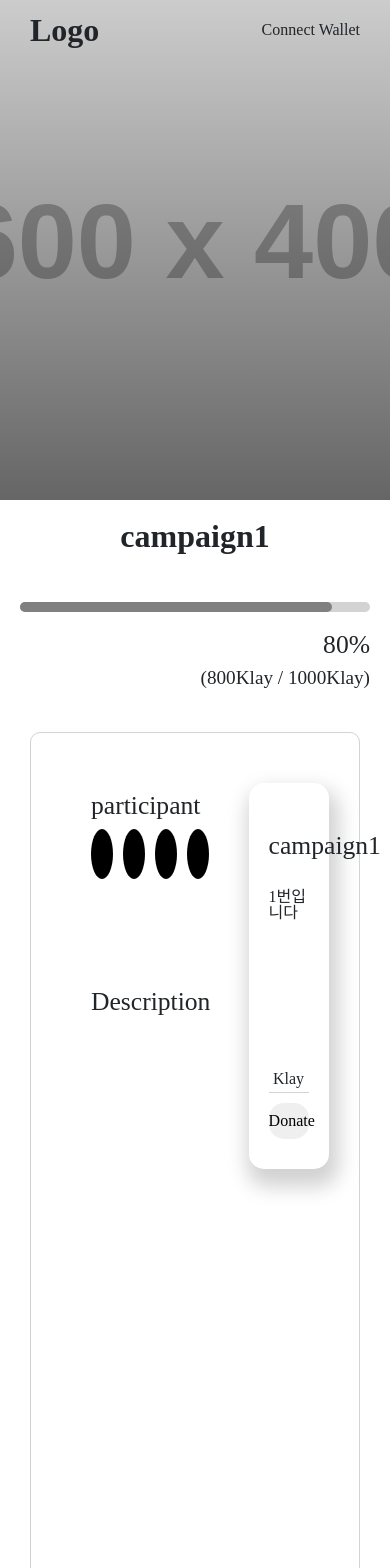
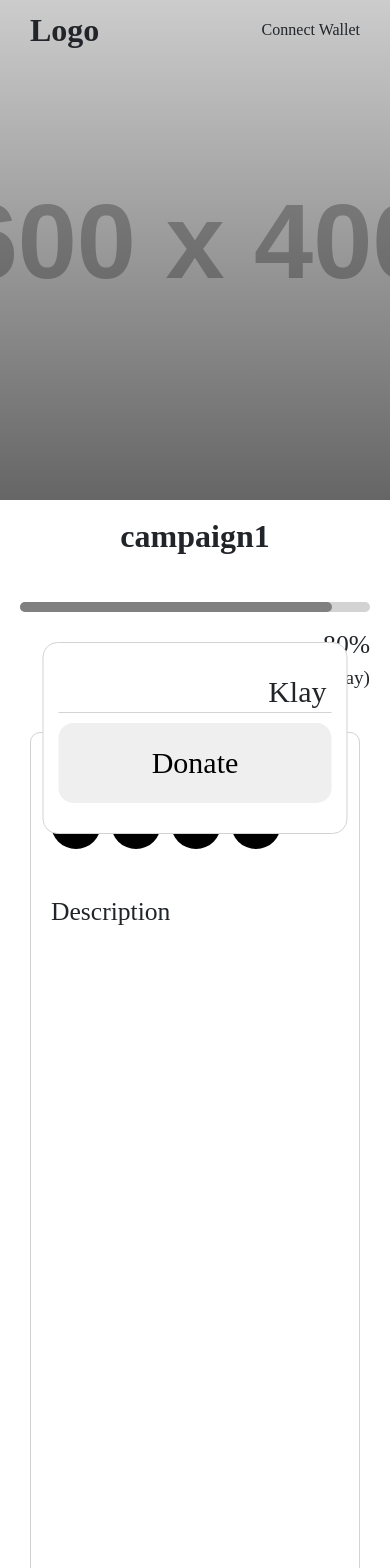
Before and after one commit to DonationMarketNFT/ClientForBapp, a React (Create React App) app: page /campaign/1 in a window 390 px wide. Shown: the top 1568 px of the page. Built offline with nearby package versions, Linux system fonts and the light colour scheme.

Commit message:
mobile responsive

```diff
--- a/src/Components/Campaign/Campaign.js
+++ b/src/Components/Campaign/Campaign.js
@@ -85,18 +85,39 @@ const CampaignBox = styled.div`
     margin: 0 30px;
     padding: 0 30px;
   }
+  ${media.mobile} {
+    padding: 0 10px;
+  }
 `;
 
 const CampaignRow = styled.div`
   display: flex;
   flex-direction: column;
-  width: ${(props) => props.width};
+  &:first-child {
+    width: 70%;
+  }
+  &:last-child {
+    width: 30%;
+  }
+  ${media.mobile} {
+    &:first-child {
+      width: 100%;
+    }
+    &:last-child {
+      width: 100%;
+      position: fixed;
+      bottom: 0;
+    }
+  }
 `;
 
 const ParticipantBox = styled.div`
   display: flex;
   flex-direction: column;
   padding: 50px 30px;
+  ${media.mobile} {
+    padding: 20px 10px;
+  }
 `;
 
 const ParticipantRow = styled.div`
@@ -122,7 +143,10 @@ const Participant = styled.div`
 
 const DescriptionBox = styled.div`
   padding: 50px 30px;
-  height: 100vh;
+  height: 90vh;
+  ${media.mobile} {
+    padding: 20px 10px;
+  }
 `;
 const DescriptionTitle = styled.h3`
   margin: 10px 0;
@@ -136,6 +160,18 @@ const DonationBox = styled.div`
   background: white;
   border-radius: 15px;
   box-shadow: 4px 12px 20px 6px rgb(0 0 0 / 18%);
+  ${media.tablet} {
+    all: unset;
+    background: white;
+    width: 70%;
+    padding: 30px 15px 30px 15px;
+    border-radius: 15px;
+    border: 1px solid lightgray;
+    position: fixed;
+    bottom: 10px;
+    left: 50%;
+    transform: translate(-50%, 0);
+  }
 `;
 
 const CampaignName = styled.h2`
@@ -144,12 +180,17 @@ const CampaignName = styled.h2`
   margin-bottom: 30px;
   ${media.tablet} {
     ${(props) => props.theme.font.medium}
+    display: none;
   }
 `;
 
 const CampaignDesc = styled.p`
   margin-bottom: 30px;
   height: 150px;
+  ${media.tablet} {
+    display: none;
+    height: 70px;
+  }
 `;
 
 const DonationForm = styled.form`
@@ -158,6 +199,18 @@ const DonationForm = styled.form`
     position: absolute;
     top: 2px;
     right: 5px;
+  }
+  ${media.tablet} {
+    label {
+      top: 6px;
+      font-size: 24px;
+    }
+  }
+  ${media.mobile} {
+    label {
+      top: 4px;
+      font-size: 30px;
+    }
   }
 `;
 
@@ -169,6 +222,10 @@ const DonationInput = styled.input.attrs({ required: true })`
   margin-bottom: 10px;
   padding: 0 40px 5px 0;
   text-align: right;
+  ${media.tablet} {
+    font-size: 30px;
+    padding: 0 70px 5px 0;
+  }
 `;
 
 const DonationButton = styled.button`
@@ -180,7 +237,10 @@ const DonationButton = styled.button`
   &:hover {
     background: gray;
   }
-  /* all: unset; */
+  ${media.tablet} {
+    padding: 25px 0;
+    font-size: 30px;
+  }
 `;
 
 function Campaign() {
@@ -200,7 +260,7 @@ function Campaign() {
         </Bars>
       </CampaignBox1>
       <CampaignBox>
-        <CampaignRow width={"70%"}>
+        <CampaignRow>
           <ParticipantBox>
             <ParticipantRow>
               <ParticipantTitle>participant</ParticipantTitle>
@@ -216,7 +276,7 @@ function Campaign() {
             <DescriptionTitle>Description</DescriptionTitle>
           </DescriptionBox>
         </CampaignRow>
-        <CampaignRow width={"30%"} style={{ padding: "50px 0" }}>
+        <CampaignRow style={{ padding: "50px 0" }}>
           <DonationBox>
             <CampaignName>{data[params.camId - 1].name}</CampaignName>
             <CampaignDesc>{data[params.camId - 1].description}</CampaignDesc>
--- a/src/Components/Home/Home.js
+++ b/src/Components/Home/Home.js
@@ -12,6 +12,8 @@ import PopularSlider from "./PopularSlider";
 function Banner() {
   const [index, setIndex] = useState(0);
   const imgs = [img1, img2, img3];
+  const ismobile = window.screen.width >= 480 ? false : true;
+
   const handleSelect = (selectedIndex, e) => {
     setIndex(selectedIndex);
   };
--- a/src/Components/Home/NewSlider.js
+++ b/src/Components/Home/NewSlider.js
@@ -17,6 +17,9 @@ const Wrapper = styled.div`
   padding: 30px;
   ${media.tablet} {
     width: auto;
+  }
+  ${media.mobile} {
+    padding: 30px 10px;
   }
 `;
 
@@ -38,6 +41,12 @@ const Row = styled(motion.div)`
   padding: 0 60px;
   ${media.tablet} {
     padding: 0 50px;
+  }
+  ${media.mobile} {
+    overflow-x: scroll;
+    // 하드코딩 해결
+    grid-template-columns: repeat(9, 150px);
+    padding: 0 10px;
   }
 `;
 
@@ -92,6 +101,7 @@ function NewSlider() {
   const [back, setBack] = useState(false);
   const [modalShow, setModalShow] = useState(false);
   const navigate = useNavigate();
+  const ismobile = window.screen.width >= 480 ? false : true;
 
   const decreaseIndex = () => {
     if (leaving) return;
@@ -115,11 +125,25 @@ function NewSlider() {
 
   const toggleLeaving = () => setLeaving((prev) => !prev);
   const onBoxClicked = (dataId) => {
-    navigate(`/modal/${dataId}`);
+    navigate(`/campaign/${dataId}`);
   };
 
   return (
     <Wrapper>
+      {ismobile ? (
+        <Slider>
+          <SliderTitle>New Campaign</SliderTitle>
+          <Row>
+            {data.slice(0, data.length).map((data) => (
+              <Box
+                key={data.id}
+                bgphoto={makeNewImagePath(data.id)}
+                onClick={() => onBoxClicked(data.id)}
+              ></Box>
+            ))}
+          </Row>
+        </Slider>
+      ) : (
         <Slider>
           <SliderTitle>New Campaign</SliderTitle>
           <Prev whileHover={{ opacity: 1 }} onClick={decreaseIndex}>
@@ -140,14 +164,14 @@ function NewSlider() {
               key={index}
             >
               {/* slice 조건문 수정필요? */}
-            {data.slice(offset * index, offset * index + offset).map((data) => (
-              <>
+              {data
+                .slice(offset * index, offset * index + offset)
+                .map((data) => (
                   <Box
                     key={data.id}
                     bgphoto={makeNewImagePath(data.id)}
                     onClick={() => onBoxClicked(data.id)}
                   ></Box>
-              </>
                 ))}
             </Row>
           </AnimatePresence>
@@ -155,6 +179,7 @@ function NewSlider() {
             <FontAwesomeIcon icon={faChevronRight} size="2x" />
           </Next>
         </Slider>
+      )}
     </Wrapper>
   );
 }
--- a/src/Components/Home/PopularSlider.js
+++ b/src/Components/Home/PopularSlider.js
@@ -10,6 +10,7 @@ import {
 import NewModal from "../Modal/NewModal";
 import { data } from "../../api/populardata";
 import { makePopularImagePath } from "../../utils";
+import { useNavigate } from "react-router";
 
 const Wrapper = styled.div`
   width: 935px;
@@ -17,6 +18,9 @@ const Wrapper = styled.div`
   padding: 30px;
   ${media.tablet} {
     width: auto;
+  }
+  ${media.mobile} {
+    padding: 30px 10px;
   }
 `;
 
@@ -38,6 +42,12 @@ const Row = styled(motion.div)`
   padding: 0 60px;
   ${media.tablet} {
     padding: 0 50px;
+  }
+  ${media.mobile} {
+    overflow-x: scroll;
+    // 하드코딩 해결
+    grid-template-columns: repeat(12, 150px);
+    padding: 0 10px;
   }
 `;
 
@@ -91,6 +101,8 @@ function PopularSlider() {
   const [leaving, setLeaving] = useState(false);
   const [back, setBack] = useState(false);
   const [modalShow, setModalShow] = useState(false);
+  const navigate = useNavigate();
+  const ismobile = window.screen.width >= 480 ? false : true;
 
   const decreaseIndex = () => {
     if (leaving) return;
@@ -113,9 +125,27 @@ function PopularSlider() {
   };
 
   const toggleLeaving = () => setLeaving((prev) => !prev);
+  const onBoxClicked = (dataId) => {
+    navigate(`/campaign/${dataId}`);
+  };
 
   return (
     <Wrapper>
+      {ismobile ? (
+        <Slider>
+          <SliderTitle>New Campaign</SliderTitle>
+          <Row>
+            {data.slice(0, data.length).map((data) => (
+              <Box
+                key={data.id}
+                // length={data.length}
+                bgphoto={makePopularImagePath(data.id)}
+                onClick={() => onBoxClicked(data.id)}
+              ></Box>
+            ))}
+          </Row>
+        </Slider>
+      ) : (
         <Slider>
           <SliderTitle>Popular Campaign</SliderTitle>
           <Prev whileHover={{ opacity: 1 }} onClick={decreaseIndex}>
@@ -136,11 +166,13 @@ function PopularSlider() {
               key={index}
             >
               {/* slice 조건문 수정필요? */}
-            {data.slice(offset * index, offset * index + offset).map((data) => (
+              {data
+                .slice(offset * index, offset * index + offset)
+                .map((data) => (
                   <Box
                     key={data.id}
                     bgphoto={makePopularImagePath(data.id)}
-                onClick={() => setModalShow(true)}
+                    onClick={() => onBoxClicked(data.id)}
                   ></Box>
                 ))}
             </Row>
@@ -149,8 +181,7 @@ function PopularSlider() {
             <FontAwesomeIcon icon={faChevronRight} size="2x" />
           </Next>
         </Slider>
-
-      <NewModal show={modalShow} onHide={() => setModalShow(false)} />
+      )}
     </Wrapper>
   );
 }
--- a/src/Components/Nav/Mypage.js
+++ b/src/Components/Nav/Mypage.js
@@ -73,19 +73,19 @@ const NFTContainer = styled.div`
   display: grid;
   grid-template-columns: repeat(4, 1fr);
   gap: 20px 15px;
-  background: lightgray;
   width: 935px;
   padding: 30px;
   margin: 0 auto;
   margin-bottom: 200px;
-  border-radius: 20px;
   h3 {
     position: absolute;
-    top: -30px;
     left: 30px;
   }
   ${media.tablet} {
     width: auto;
+  }
+  ${media.mobile} {
+    grid-template-columns: repeat(2, 1fr);
   }
 `;
 
@@ -95,8 +95,11 @@ const NFTBox = styled(motion.div)`
   background-position: center center;
   height: 200px;
   border-radius: 10px;
+  ${media.tablet} {
+    height: 150px;
+  }
   ${media[768]} {
-    height: 100px;
+    height: 130px;
   }
 `;
 
```
Lines whose indentation alone changed are shown as unchanged.
